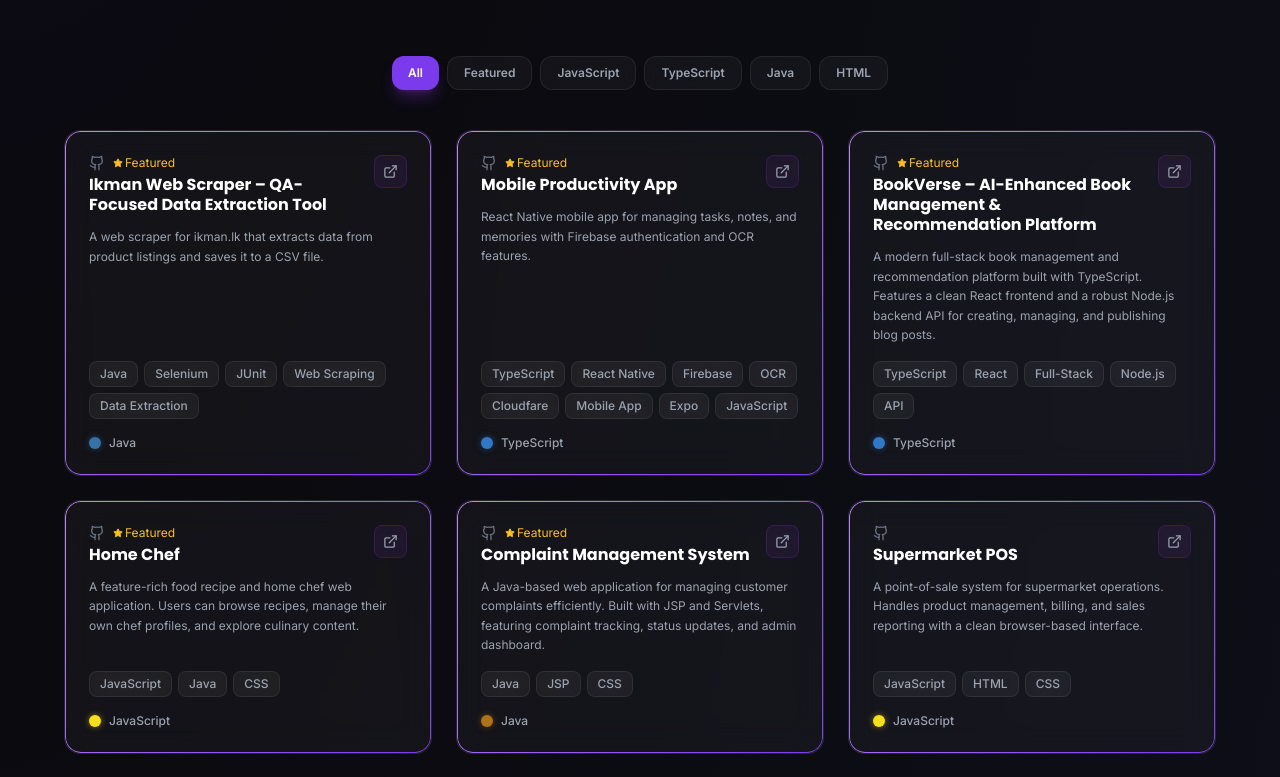
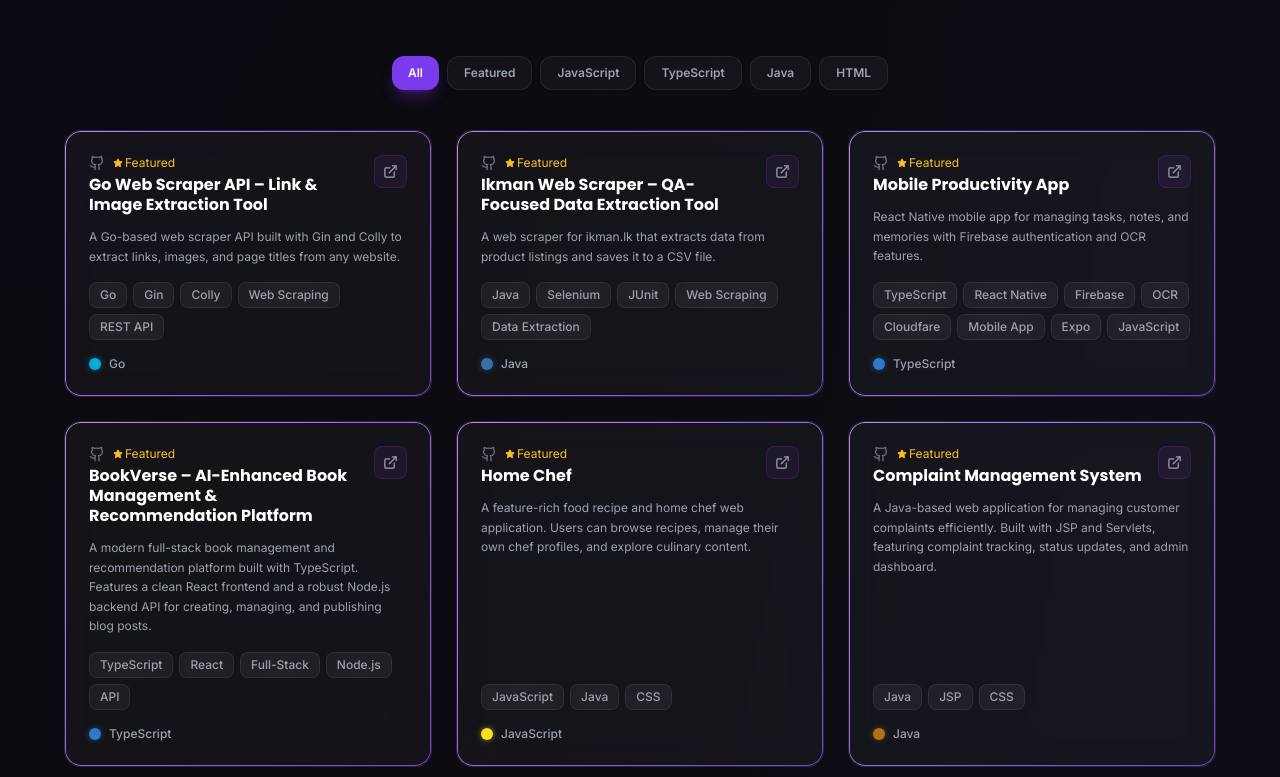
Before and after one commit to nishadii99/PortfolioWebSite, a React (Vite) app: page / in a window 1280 px wide. Shown: the part 2986-3763 px from the top of the page. Built offline with nearby package versions, Linux system fonts and the light colour scheme.

Commit message:
Add Go Web Scraper API project details to projects list

```diff
--- a/src/data/projects.js
+++ b/src/data/projects.js
@@ -1,4 +1,14 @@
 export const projects = [
+  {
+    name: "Go Web Scraper API – Link & Image Extraction Tool",
+    repo: "Go-Project",
+    description: "A Go-based web scraper API built with Gin and Colly to extract links, images, and page titles from any website.",
+    language: "Go",
+    langColor: "#00ADD8",
+    url: "https://github.com/nishadii99/Go-Project",
+    tags: ["Go", "Gin", "Colly", "Web Scraping", "REST API"],
+    featured: true,
+  },
   {
     name: "Ikman Web Scraper – QA-Focused Data Extraction Tool",
     repo: "ikman-web-scraper",
```
